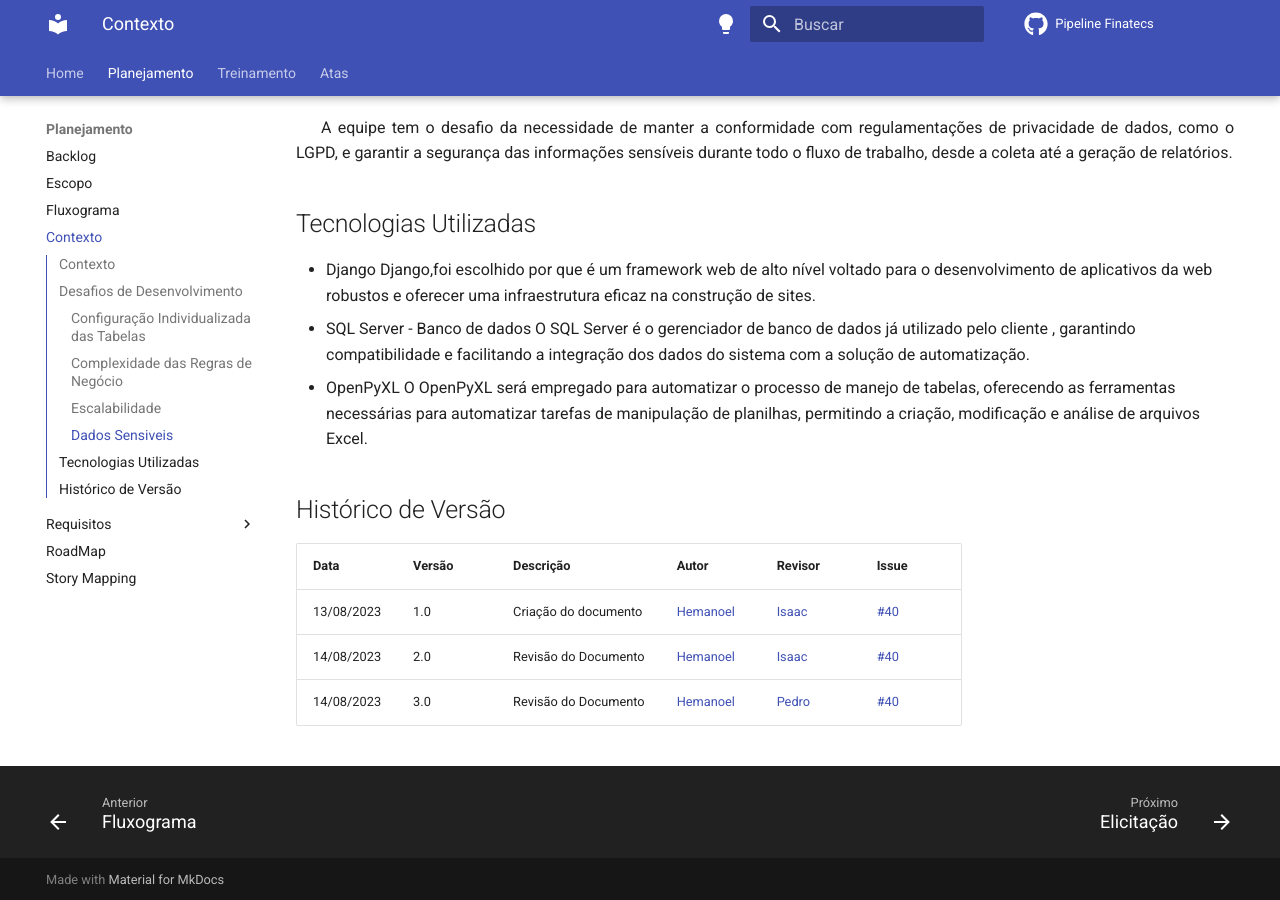
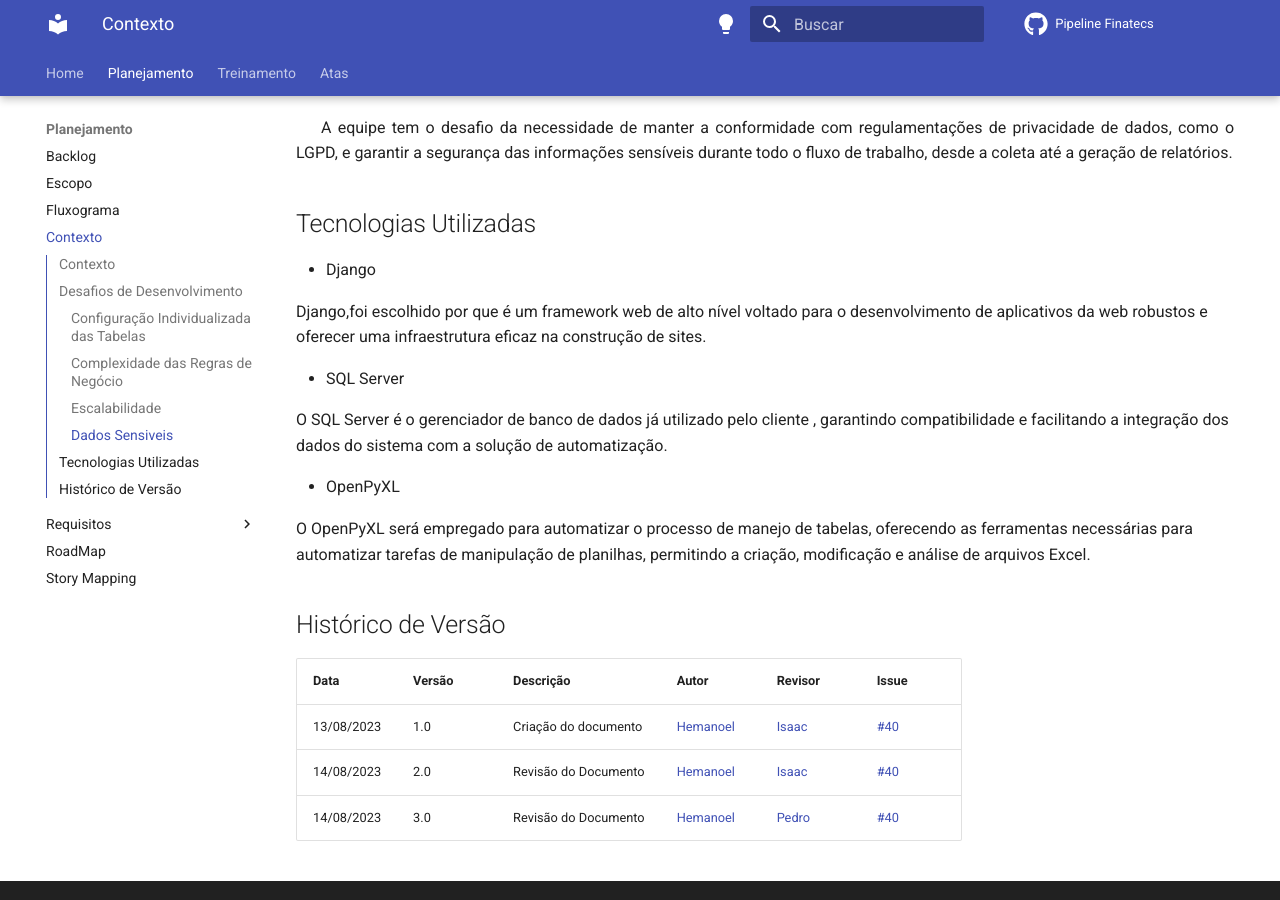
Before and after one commit to ResidenciaTICBrisa/05_PipelineFinatec, an MkDocs documentation site: the page built from docs/planejamento/contexto.md, in a window 1280 px wide and 900 px high, scrolled down 1173 px. Built offline with MkDocs 1.6.1 and Material for MkDocs 9.7.7, drawn with Linux system fonts in a browser that asks for light colours; comment, search, counter and statistics services are not loaded.

Commit message:
atualizando documentacaov4.0

```diff
--- a/docs/planejamento/contexto.md
+++ b/docs/planejamento/contexto.md
@@ -35,10 +35,15 @@
 
 ## Tecnologias Utilizadas
 * Django
+
   Django,foi escolhido por que é um framework web de alto nível voltado para o desenvolvimento de aplicativos da web robustos e oferecer uma infraestrutura eficaz na construção de sites.
-* SQL Server - Banco de dados
+
+* SQL Server
+
   O SQL Server é o gerenciador de banco de dados já utilizado pelo cliente , garantindo compatibilidade e facilitando a integração dos dados do sistema com a solução de automatização.
+
 * OpenPyXL
+
   O OpenPyXL será empregado para automatizar o processo de manejo de tabelas, oferecendo as ferramentas necessárias para automatizar tarefas de manipulação de planilhas, permitindo a criação, modificação e análise de arquivos Excel.
 
 
```
